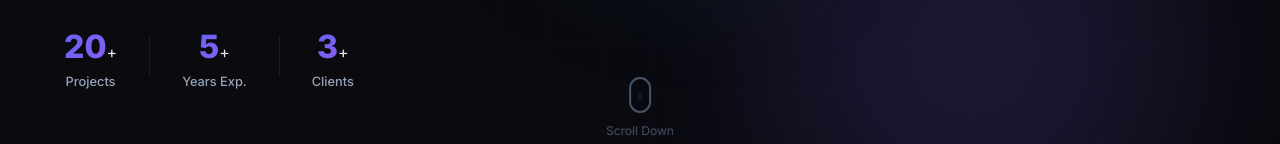
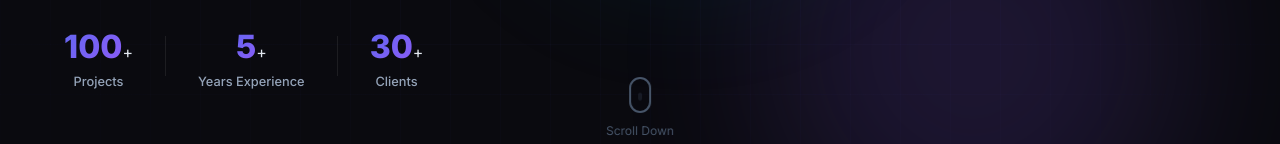
Before and after one commit to samikhan034/muhammadsamikhan.github.io, a plain HTML site: page index.html in a window 1280 px wide. Shown: the part 656-800 px from the top of the page. Drawn offline with Linux system fonts and the light colour scheme.

```diff
--- a/index.html
+++ b/index.html
@@ -67,15 +67,15 @@
                     target="_blank" rel="noopener noreferrer" class="btn-whatsapp">WhatsApp Me</a>
             </div>
             <div class="hero-stats">
-                <div class="stat"><span class="stat-num" data-target="20">0</span><span>+</span></span>
+                <div class="stat"><span class="stat-num" data-target="100">0</span><span>+</span>
                     <p>Projects</p>
                 </div>
                 <div class="stat-divider"></div>
                 <div class="stat"><span class="stat-num" data-target="5">0</span><span>+</span>
-                    <p>Years Exp.</p>
+                    <p>Years Experience</p>
                 </div>
                 <div class="stat-divider"></div>
-                <div class="stat"><span class="stat-num" data-target="3">0</span><span>+</span>
+                <div class="stat"><span class="stat-num" data-target="30">0</span><span>+</span>
                     <p>Clients</p>
                 </div>
             </div>
```
